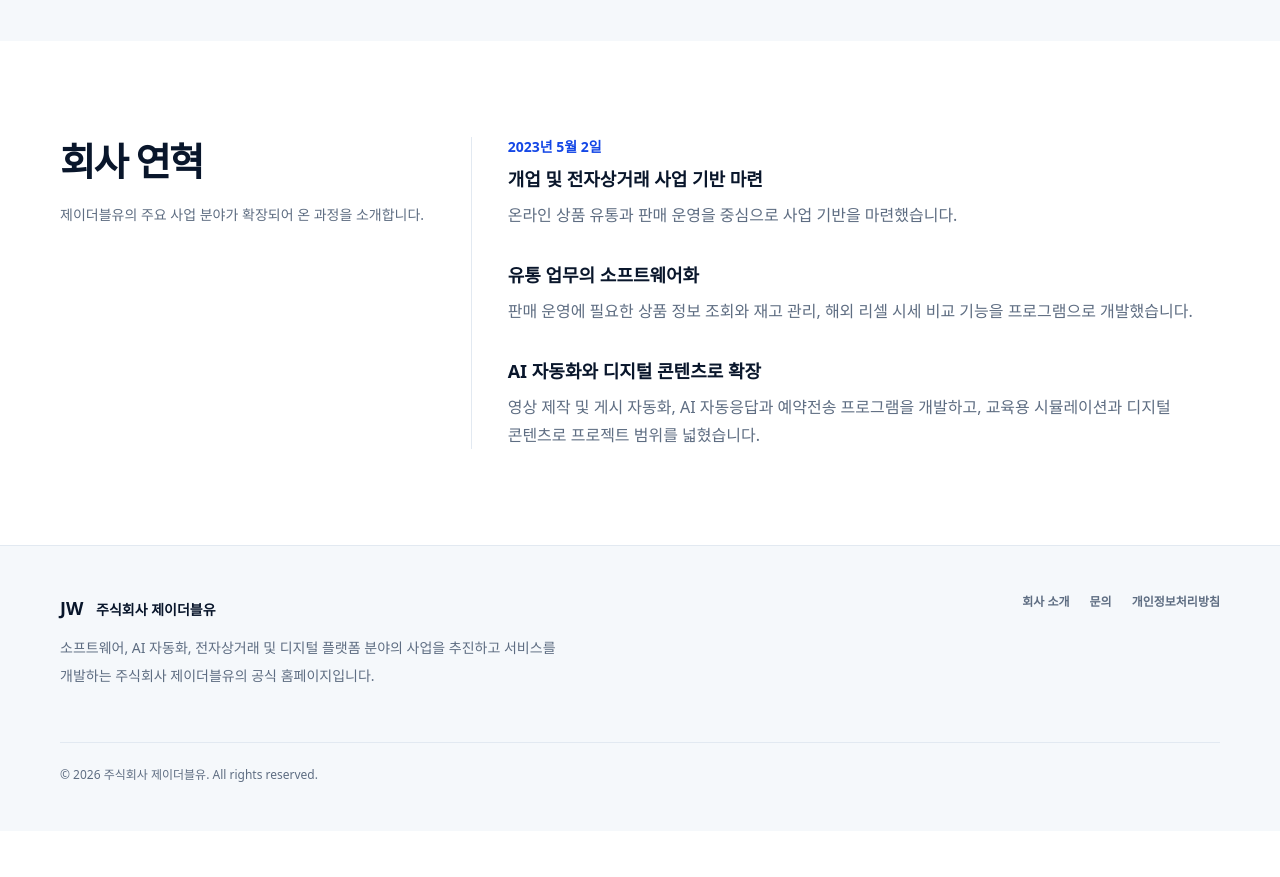
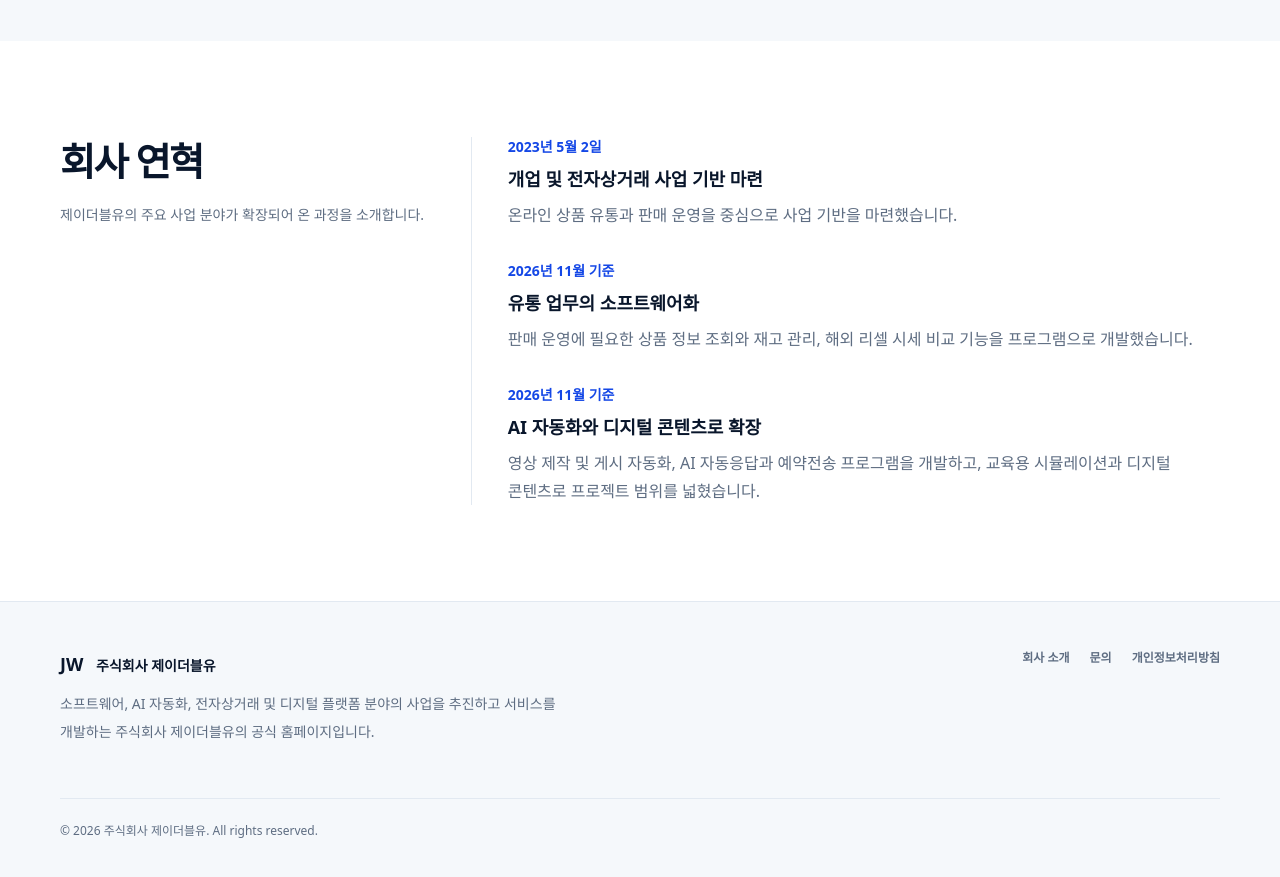
Before and after one commit to choi87/jw-corporate, an Astro site: page /company in a window 1280 px wide. Shown: the part 1260-2137 px from the top of the page. Before the commit the page ends 2091 px from the top, so only its background shows below. Built offline with nearby package versions, Linux system fonts and the light colour scheme; Astro itself is replaced by a stand-in of ours; no server answers.

Commit message:
Add dated milestones to the company timeline

```diff
--- a/src/pages/company.astro
+++ b/src/pages/company.astro
@@ -24,10 +24,10 @@ const facts = [
   <section aria-labelledby="history-heading" class="container-jw py-16 md:py-24">
     <div class="grid gap-9 md:grid-cols-[1fr_2fr]">
       <div><h2 id="history-heading" class="section-title text-navy-950">회사 연혁</h2><p class="mt-4 break-keep text-sm leading-7 text-muted">제이더블유의 주요 사업 분야가 확장되어 온 과정을 소개합니다.</p></div>
-      <ol class="space-y-8 border-l border-line pl-6 md:pl-9">
+      <ol class="list-none space-y-8 border-l border-line pl-6 md:pl-9">
         <li><time datetime="2023-05-02" class="mb-2 block text-sm font-semibold text-blue-700">{openedOn}</time><h3 class="text-lg font-bold text-navy-950">개업 및 전자상거래 사업 기반 마련</h3><p class="mt-2 break-keep leading-7 text-muted">온라인 상품 유통과 판매 운영을 중심으로 사업 기반을 마련했습니다.</p></li>
-        <li><h3 class="text-lg font-bold text-navy-950">유통 업무의 소프트웨어화</h3><p class="mt-2 break-keep leading-7 text-muted">판매 운영에 필요한 상품 정보 조회와 재고 관리, 해외 리셀 시세 비교 기능을 프로그램으로 개발했습니다.</p></li>
-        <li><h3 class="text-lg font-bold text-navy-950">AI 자동화와 디지털 콘텐츠로 확장</h3><p class="mt-2 break-keep leading-7 text-muted">영상 제작 및 게시 자동화, AI 자동응답과 예약전송 프로그램을 개발하고, 교육용 시뮬레이션과 디지털 콘텐츠로 프로젝트 범위를 넓혔습니다.</p></li>
+        <li><time datetime="2026-11" class="mb-2 block text-sm font-semibold text-blue-700">2026년 11월 기준</time><h3 class="text-lg font-bold text-navy-950">유통 업무의 소프트웨어화</h3><p class="mt-2 break-keep leading-7 text-muted">판매 운영에 필요한 상품 정보 조회와 재고 관리, 해외 리셀 시세 비교 기능을 프로그램으로 개발했습니다.</p></li>
+        <li><time datetime="2026-11" class="mb-2 block text-sm font-semibold text-blue-700">2026년 11월 기준</time><h3 class="text-lg font-bold text-navy-950">AI 자동화와 디지털 콘텐츠로 확장</h3><p class="mt-2 break-keep leading-7 text-muted">영상 제작 및 게시 자동화, AI 자동응답과 예약전송 프로그램을 개발하고, 교육용 시뮬레이션과 디지털 콘텐츠로 프로젝트 범위를 넓혔습니다.</p></li>
       </ol>
     </div>
   </section>
```
